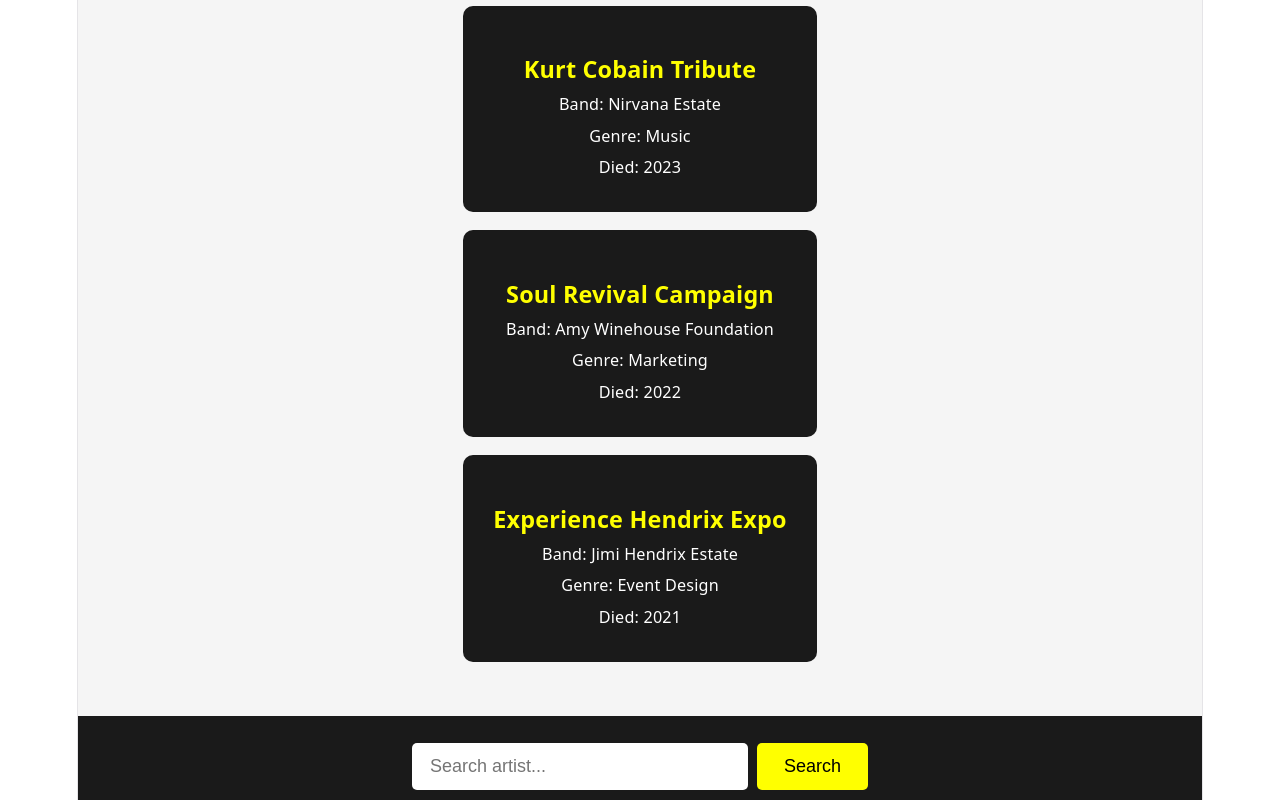
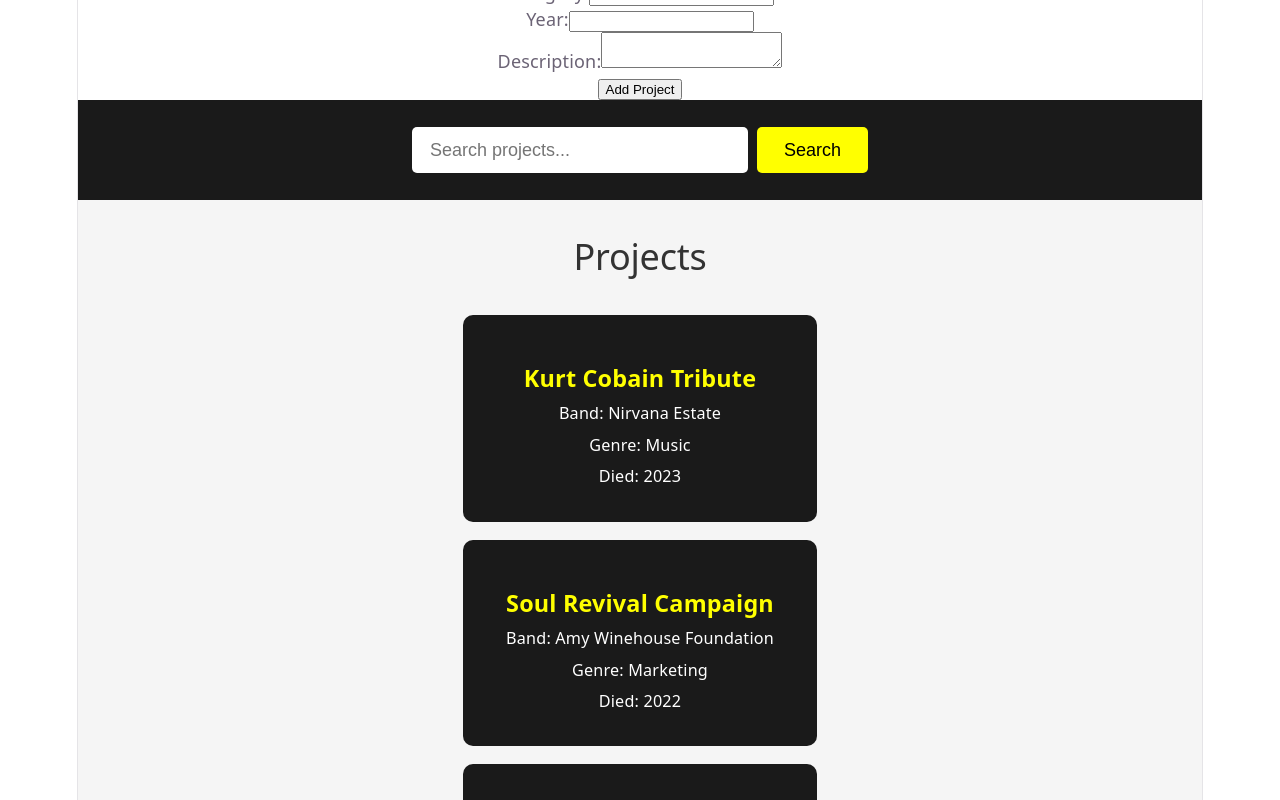
Before and after one commit to torshow/27-club-react, a React (Vite) app: page / in a window 1280 px wide. Shown: the part 480-1280 px from the top of the page. Built offline with nearby package versions, Linux system fonts and the light colour scheme.

Commit message:
update searchbar to accept props

```diff
--- a/src/App.jsx
+++ b/src/App.jsx
@@ -3,6 +3,7 @@
 import ArtistList from './components/ArtistList';
 import SearchBar from './components/SearchBar';
 import Hero from './components/Hero';
+import AddProjectForm from './components/AddProjectForm';
 import { useState } from 'react';
 
 function App() {
@@ -33,12 +34,28 @@
     }
   ]);
 
+  const [searchTerm, setSearchTerm] = useState('');
+
+  const addProject = (project) => {
+    setProjects([...projects, { id: Date.now(), ...project }]);
+  };
+
+  const filteredProjects = projects.filter(project =>
+    project.name.toLowerCase().includes(searchTerm.toLowerCase()) ||
+    project.client.toLowerCase().includes(searchTerm.toLowerCase()) ||
+    project.category.toLowerCase().includes(searchTerm.toLowerCase())
+  );
+
   return (
     <div>
       <NavBar/>
       <Hero/>
-      <ArtistList projects={projects}/>
-      <SearchBar/>
+      <AddProjectForm onAddProject={addProject} />
+      <SearchBar
+        searchTerm={searchTerm}
+        onSearchChange={setSearchTerm}
+      />
+      <ArtistList projects={filteredProjects}/>
     </div>
   );
 }
--- a/src/components/SearchBar.jsx
+++ b/src/components/SearchBar.jsx
@@ -1,12 +1,14 @@
 import React from "react";
 
-function SearchBar() {
+function SearchBar({ searchTerm, onSearchChange }) {
   return (
     <div className="searchbar">
       <input
         type="text"
-        placeholder="Search artist..."
+        placeholder="Search projects..."
         className="searchbar-input"
+        value={searchTerm}
+        onChange={(e) => onSearchChange(e.target.value)}
       />
       <button className="searchbar-btn">Search</button>
     </div>
```
